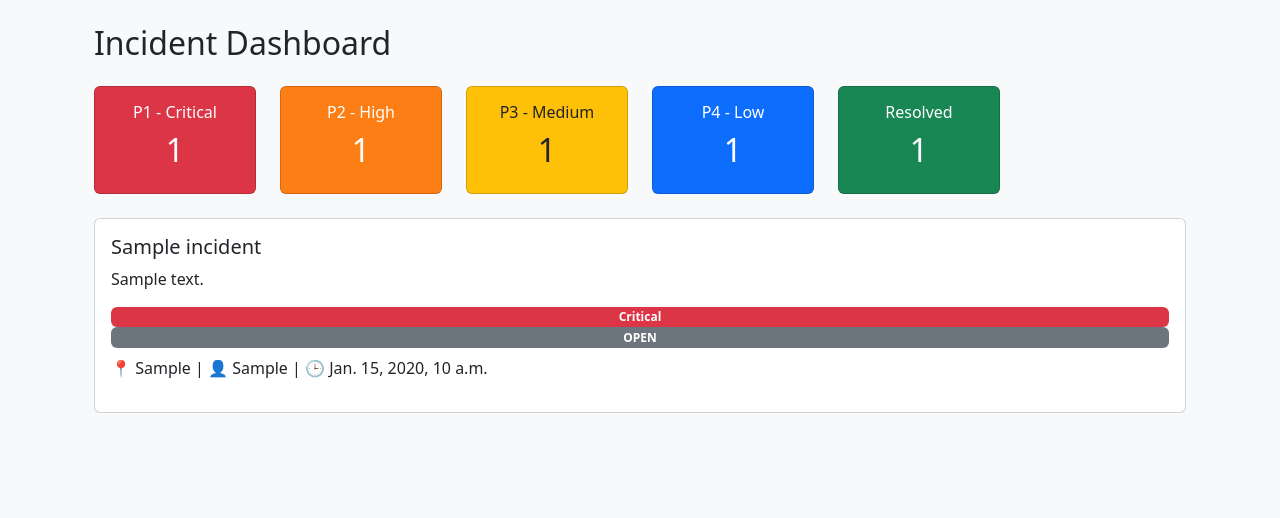
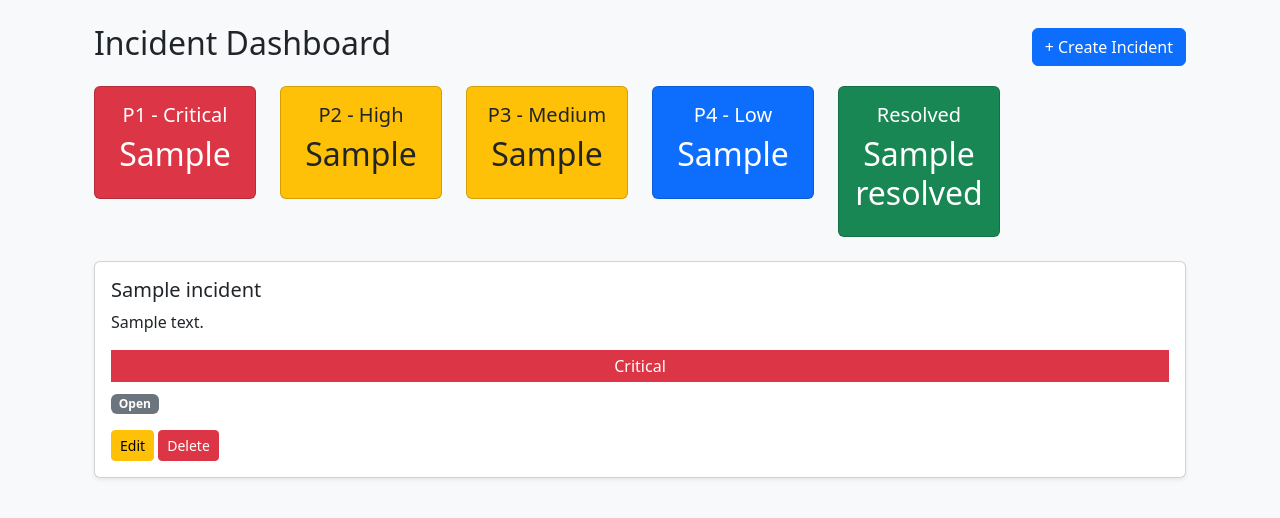
Before and after one commit to Pillasaivenkateshkumar/incident-system, a Django app: template incidents/templates/incidents/index.html in a window 1280 px wide. Shown: the part 54-572 px from the top of the page. Run offline with Django 5.2, Linux system fonts and the light colour scheme; tables that the repository leaves empty hold one stand-in row (values such as "Sample post"); the template is opened without the code that fills it: values that come from a table or form of the project are taken from there, most other values are stand-ins (such as "Sample title", 1, 10 or a date in 2020); parts of the project's set-up code (start-up, migrations or seed data) failed here and were passed over.

Commit message:
Final CI/CD fix

```diff
--- a/incidents/models.py
+++ b/incidents/models.py
@@ -1,7 +1,7 @@
 from django.db import models
 
+
 class Incident(models.Model):
-
     PRIORITY_CHOICES = [
         ('P1', 'Critical'),
         ('P2', 'High'),
@@ -16,12 +16,9 @@ class Incident(models.Model):
 
     title = models.CharField(max_length=200)
     description = models.TextField()
-    location = models.CharField(max_length=100)
-    reported_by = models.CharField(max_length=100)
-    created_at = models.DateTimeField(auto_now_add=True)
-
     priority = models.CharField(max_length=2, choices=PRIORITY_CHOICES, default='P3')
     status = models.CharField(max_length=10, choices=STATUS_CHOICES, default='OPEN')
+    created_at = models.DateTimeField(auto_now_add=True)
 
     def __str__(self):
         return self.title
--- a/incidents/templates/incidents/index.html
+++ b/incidents/templates/incidents/index.html
@@ -1,46 +1,50 @@
-{% extends 'base.html' %}
+{% extends 'incidents/base.html' %}
 
 {% block content %}
 
 <div class="container mt-4">
 
-    <h2 class="mb-4">Incident Dashboard</h2>
+    <!-- HEADER -->
+    <div class="d-flex justify-content-between align-items-center mb-3">
+        <h2>Incident Dashboard</h2>
+        <a href="{% url 'create' %}" class="btn btn-primary">+ Create Incident</a>
+    </div>
 
-    <!-- COUNT CARDS -->
-    <div class="row mb-4 text-center">
+    <!-- DASHBOARD CARDS -->
+    <div class="row text-center mb-4">
 
         <div class="col-md-2">
-            <div class="card text-white bg-danger p-3">
-                <h6>P1 - Critical</h6>
-                <h2>{{ p1_count }}</h2>
+            <div class="card bg-danger text-white p-3">
+                <h5>P1 - Critical</h5>
+                <h2>{{ p1 }}</h2>
             </div>
         </div>
 
         <div class="col-md-2">
-            <div class="card text-white p-3" style="background-color:#fd7e14;">
-                <h6>P2 - High</h6>
-                <h2>{{ p2_count }}</h2>
+            <div class="card bg-warning text-dark p-3">
+                <h5>P2 - High</h5>
+                <h2>{{ p2 }}</h2>
             </div>
         </div>
 
         <div class="col-md-2">
-            <div class="card text-dark p-3" style="background-color:#ffc107;">
-                <h6>P3 - Medium</h6>
-                <h2>{{ p3_count }}</h2>
+            <div class="card bg-warning text-dark p-3">
+                <h5>P3 - Medium</h5>
+                <h2>{{ p3 }}</h2>
             </div>
         </div>
 
         <div class="col-md-2">
-            <div class="card text-white bg-primary p-3">
-                <h6>P4 - Low</h6>
-                <h2>{{ p4_count }}</h2>
+            <div class="card bg-primary text-white p-3">
+                <h5>P4 - Low</h5>
+                <h2>{{ p4 }}</h2>
             </div>
         </div>
 
         <div class="col-md-2">
-            <div class="card text-white bg-success p-3">
-                <h6>Resolved</h6>
-                <h2>{{ resolved_count }}</h2>
+            <div class="card bg-success text-white p-3">
+                <h5>Resolved</h5>
+                <h2>{{ resolved }}</h2>
             </div>
         </div>
 
@@ -48,40 +52,44 @@
 
     <!-- INCIDENT LIST -->
     {% for incident in incidents %}
-    <div class="card mb-3 p-3">
+    <div class="card mb-3 shadow-sm">
+        <div class="card-body">
 
-        <h5>{{ incident.title }}</h5>
-        <p>{{ incident.description }}</p>
+            <h5 class="card-title">{{ incident.title }}</h5>
+            <p>{{ incident.description }}</p>
 
-        <!-- PRIORITY BADGE -->
-        <span class="badge
-            {% if incident.priority == 'P1' %}bg-danger
-            {% elif incident.priority == 'P2' %}" style="background-color:#fd7e14;"
-            {% elif incident.priority == 'P3' %}" style="background-color:#ffc107; color:black;"
-            {% elif incident.priority == 'P4' %}bg-primary
-            {% endif %}
-        ">
-            {{ incident.get_priority_display }}
-        </span>
+            <!-- PRIORITY BAR -->
+            <div class="mb-2">
+                {% if incident.priority == 'P1' %}
+                    <div class="bg-danger text-white text-center p-1">Critical</div>
+                {% elif incident.priority == 'P2' %}
+                    <div class="bg-warning text-dark text-center p-1">High</div>
+                {% elif incident.priority == 'P3' %}
+                    <div class="bg-warning text-dark text-center p-1">Medium</div>
+                {% else %}
+                    <div class="bg-primary text-white text-center p-1">Low</div>
+                {% endif %}
+            </div>
 
-        <!-- STATUS BADGE -->
-        <span class="badge
-            {% if incident.status == 'RESOLVED' %}bg-success
-            {% else %}bg-secondary
-            {% endif %}
-        ">
-            {{ incident.status }}
-        </span>
+            <!-- STATUS -->
+            <div class="mb-2">
+                {% if incident.status == 'RESOLVED' %}
+                    <span class="badge bg-success">Resolved</span>
+                {% else %}
+                    <span class="badge bg-secondary">Open</span>
+                {% endif %}
+            </div>
 
-        <p class="mt-2">
-            📍 {{ incident.location }} |
-            👤 {{ incident.reported_by }} |
-            🕒 {{ incident.created_at }}
-        </p>
+            <!-- ACTION BUTTONS -->
+            <div class="mt-3">
+                <a href="{% url 'update' incident.id %}" class="btn btn-warning btn-sm">Edit</a>
+                <a href="{% url 'delete' incident.id %}" class="btn btn-danger btn-sm">Delete</a>
+            </div>
 
+        </div>
     </div>
     {% empty %}
-        <p>No incidents reported yet.</p>
+        <p>No incidents found.</p>
     {% endfor %}
 
 </div>
--- a/incidents/urls.py
+++ b/incidents/urls.py
@@ -4,6 +4,6 @@ from . import views
 urlpatterns = [
     path('', views.index, name='index'),
     path('create/', views.create_incident, name='create'),
-    path('update/<int:incident_id>/', views.update_incident, name='update'),
-    path('delete/<int:incident_id>/', views.delete_incident, name='delete'),
+    path('update/<int:id>/', views.update_incident, name='update'),
+    path('delete/<int:id>/', views.delete_incident, name='delete'),
 ]
```
Also changed, not shown: incidents/admin.py (+3 -9 lines), incidents/templates/incidents/create.html (+7 -34 lines), incidents/templates/incidents/delete.html (+6 -17 lines), incidents/templates/incidents/update.html (+14 -24 lines), incidents/views.py (+36 -19 lines), .github/workflows/deploy.yml, incidents/migrations/0002_remove_incident_location_remove_incident_reported_by_and_more.py (added), incidents/migrations/0003_alter_incident_priority_alter_incident_status.py (added).
